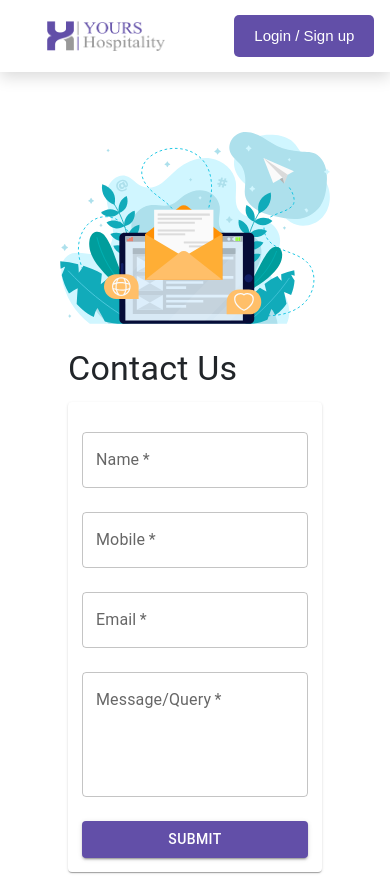
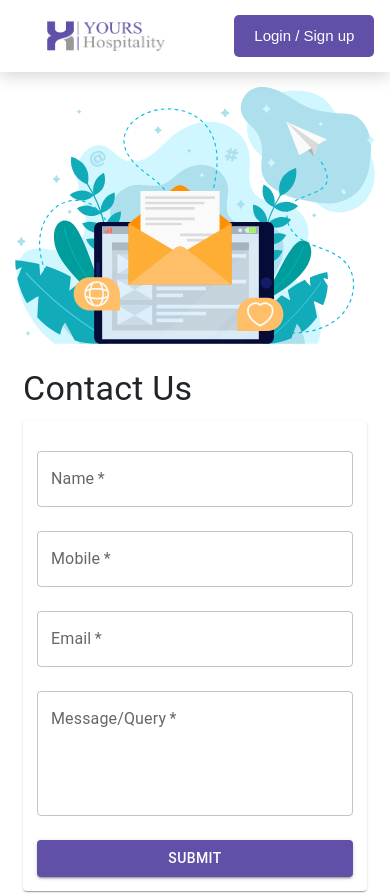
Before and after one commit to team1236/YH-FE-Staging, a React (Vite) app: page /support in a window 390 px wide. Shown: the top 894 px of the page. Built offline with nearby package versions, Linux system fonts and the light colour scheme; a web font is replaced by a local one.

Commit message:
fixesSupport

```diff
--- a/src/components/SupportCard.jsx
+++ b/src/components/SupportCard.jsx
@@ -1,13 +1,20 @@
 import React, { useState } from "react";
-import { Box, TextField, Button, Typography, Card, Grid } from "@mui/material";
+import {
+  Box,
+  TextField,
+  Button,
+  Typography,
+  Card,
+  Grid,
+  useMediaQuery,
+} from "@mui/material";
 import { styled } from "@mui/system";
 
 const ContactFormContainer = styled(Box)(({ theme }) => ({
-  maxWidth: "500px",
+  maxWidth: "600px",
   margin: "auto",
   padding: theme.spacing(2),
   borderRadius: theme.shape.borderRadius,
-  // boxShadow: theme.shadows[3],
   backgroundColor: "#fff",
   [theme.breakpoints.down("sm")]: {
     padding: theme.spacing(1),
@@ -22,6 +29,8 @@ const ContactForm = () => {
     message: "",
   });
 
+  const isMobile = useMediaQuery("(max-width: 600px)");
+
   const handleChange = (e) => {
     setFormData({ ...formData, [e.target.name]: e.target.value });
   };
@@ -34,13 +43,18 @@ const ContactForm = () => {
 
   return (
     <>
-      <main style={{ padding: "60px" }}>
+      <main style={{ padding: isMobile ? "15px" : "60px" }}>
         <Grid container spacing={2}>
           <Grid item xs={12} md={6}>
             <img
               src="/contact.svg"
               alt="Contact"
-              // style={{ width: "100%", height: "auto" }}
+              style={{
+                width: "100%",
+                height: "auto",
+                display: "block",
+                margin: "auto",
+              }}
             />
           </Grid>
           <Grid item xs={12} md={6}>
@@ -48,7 +62,13 @@ const ContactForm = () => {
               <Typography variant="h4" component="h1" gutterBottom>
                 Contact Us
               </Typography>
-              <Card style={{ padding: "14px"}}>
+              <Card
+                sx={{
+                  padding: "14px",
+                  // width: isMobile ? "100%" : '100%',
+                  // margin: isMobile ? "0" : "auto",
+                }}
+              >
                 <form onSubmit={handleSubmit}>
                   <TextField
                     fullWidth
--- a/src/pages/SupportPage.jsx
+++ b/src/pages/SupportPage.jsx
@@ -4,7 +4,6 @@ function SupportPage() {
   return (
     <div>
       <SupportCard />
-      <img src ="/contact.svg"/>
     </div>
   );
 }
```
